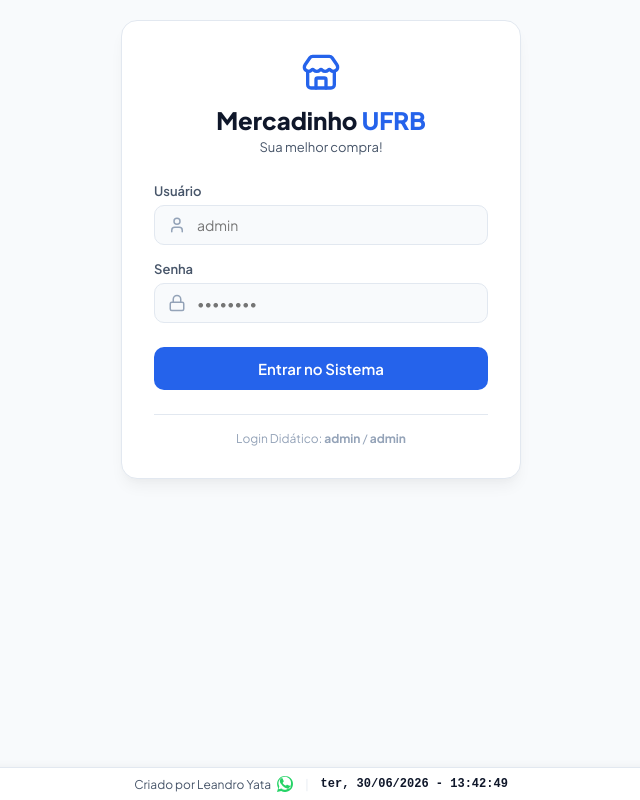
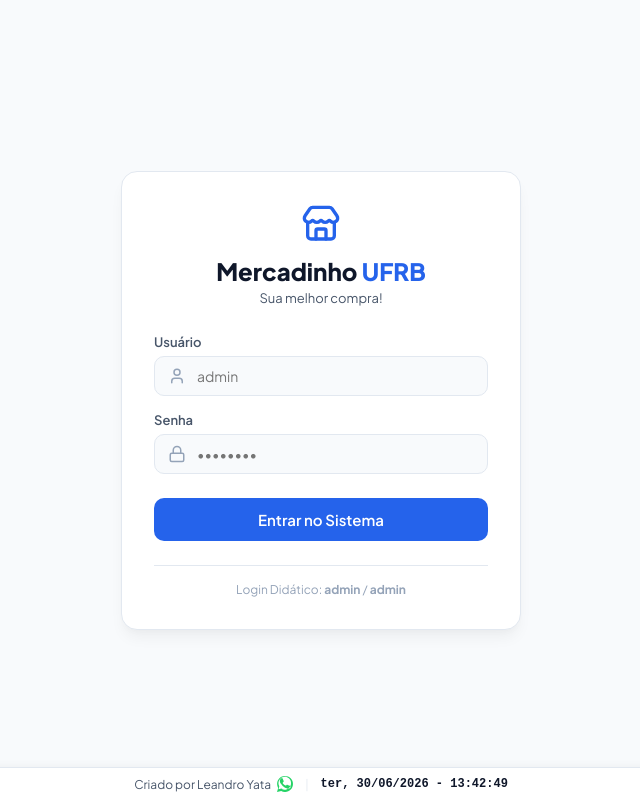
Before and after one commit to leandroyata07/mercadinhoufrb, a React (Vite) app: page / in a window 1280 px wide. Shown: the whole page, without its empty margins (319-959 px from the left). Built offline with nearby package versions, Linux system fonts and the light colour scheme.

Commit message:
Centralizada verticalmente a tela de login com min-height 100vh

```diff
--- a/src/pages/Login/Login.css
+++ b/src/pages/Login/Login.css
@@ -1,5 +1,5 @@
 .login-wrapper {
-  flex: 1;
+  min-height: 100vh;
   display: flex;
   align-items: center;
   justify-content: center;
```
